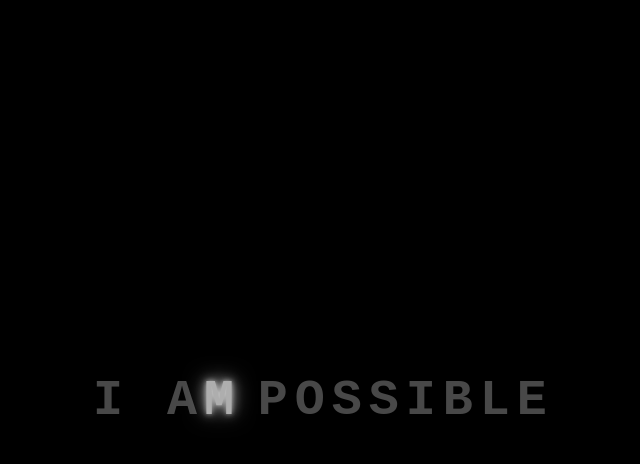
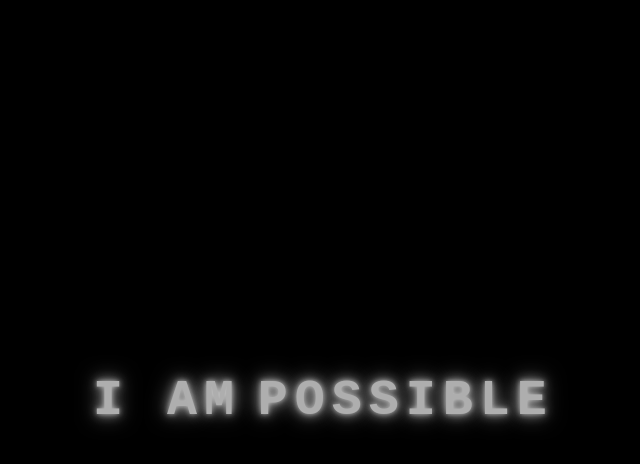
Before and after one commit to ALIPHATICHYD/TEXT-HOVER-ANIMATION, a plain HTML site: page index.html in a window 1280 px wide. In both pictures the pointer is over the element 473 px from the left and 400 px from the top of the page. Shown: the whole page, without its empty margins (318-958 px from the left). Drawn offline with Linux system fonts and the light colour scheme.

Commit message:
Update style.css

```diff
--- a/style.css
+++ b/style.css
@@ -58,3 +58,13 @@ h1:hover {
 
                  0 0 40px  #fff;
 }
+
+h1:hover span{
+    color: #fff;
+
+    text-shadow: 0 0 10px  #fff,
+
+                 0 0 20px  #fff,
+
+                 0 0 40px  #fff;
+}
```
